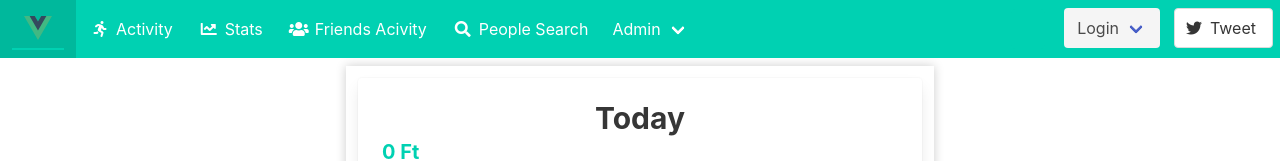
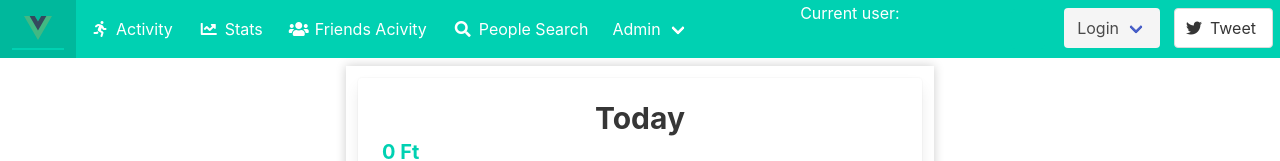
Before and after one commit to Pippin404/CPS-493-Final-Project, a Vue app in the folder client/: page / in a window 1280 px wide. Shown: the top 161 px of the page. Built offline with nearby package versions, Linux system fonts and the light colour scheme.

Commit message:
After 5 hours of coding, I finally got it working. I am ashamed this thing was so easy

```diff
--- a/client/src/components/NavBar.vue
+++ b/client/src/components/NavBar.vue
@@ -1,7 +1,7 @@
 <script setup lang="ts">
 import { RouterLink } from 'vue-router';
 import { ref } from 'vue';
-
+import { setCurrentUser,getCurrentUser } from '@/model/currentUser';
 
 const isActive = ref(false);
 const UserProfile=ref('');
@@ -83,6 +83,7 @@ function toggleMenu() {
         </div>
       </div>
     </div>
+    <p>Current user: {{ getCurrentUser() }}</p>
 
     <div class="navbar-end">
       <div class="navbar-item">
@@ -104,7 +105,7 @@ function toggleMenu() {
           Login
 
           <div class="navbar-dropdown">
-            <div class="navbar-item" @click="UserProfile='plotkinm@newpaltz.edu'">
+            <div class="navbar-item" @click="setCurrentUser('plotkinm@newpaltz.edu')">
               Moshe
             </div>
             <div class="navbar-item" @click="UserProfile='jane.smith@example.com'">
--- /dev/null
+++ b/client/src/model/currentUser.ts
@@ -0,0 +1,10 @@
+import { ref } from "vue";
+
+
+const currentUser = ref('')
+export function setCurrentUser(user: string) {
+    currentUser.value = user
+}
+export function getCurrentUser() {
+    return currentUser.value
+}
```
